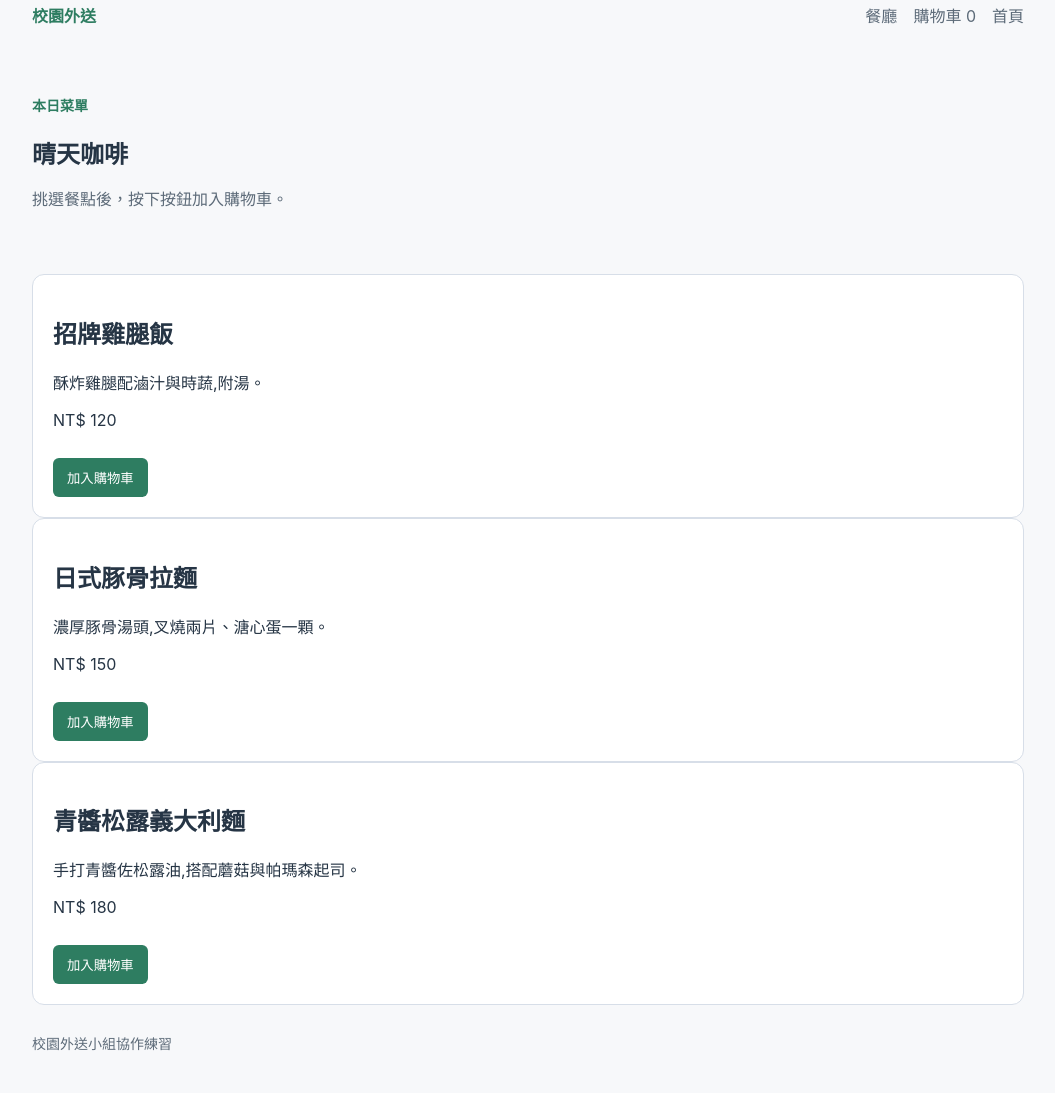
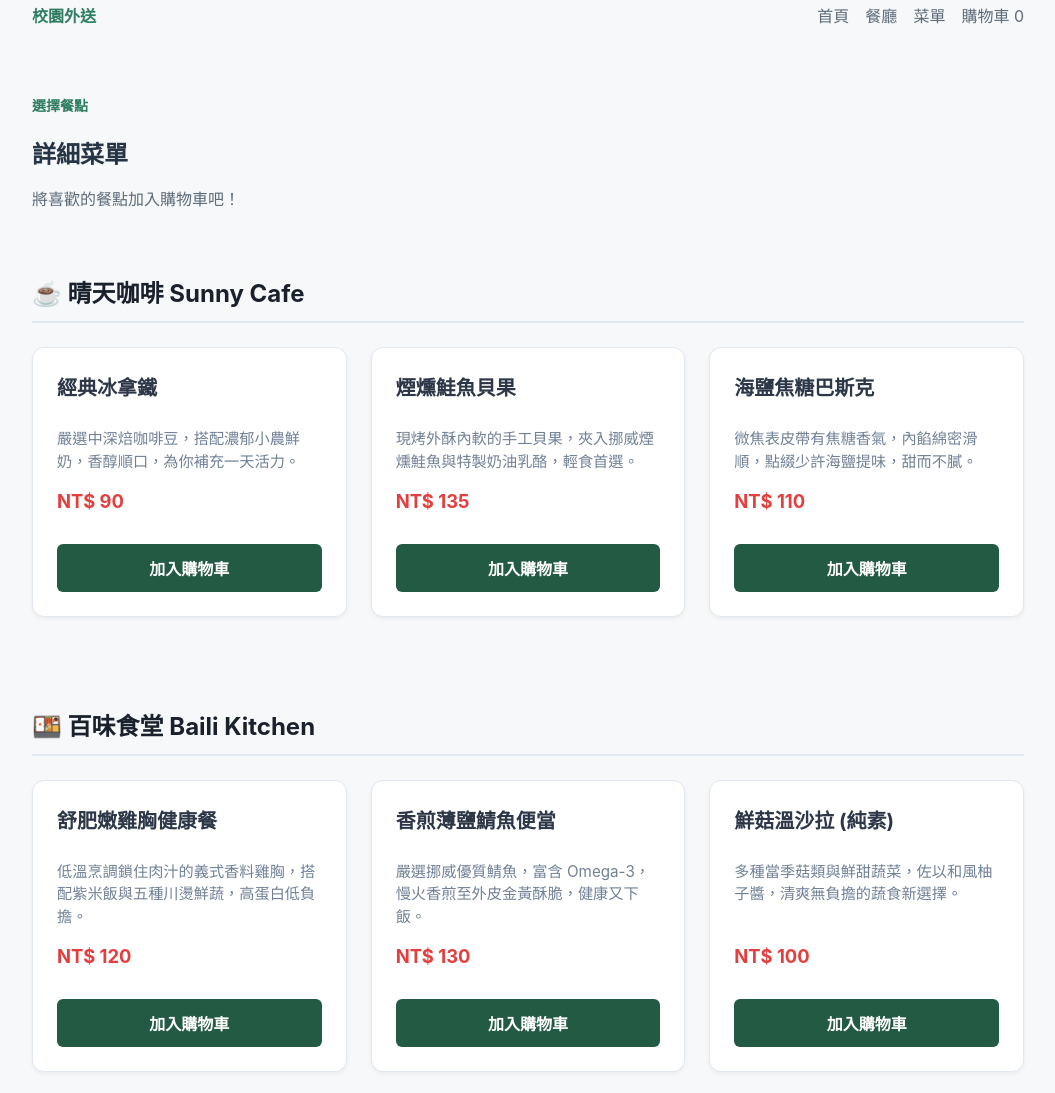
Before and after one commit to lena92215/delivery-demo-starter, a plain HTML site: page pages/menu.html in a window 1280 px wide. Shown: the part 19-1112 px from the top of the page, without its empty margins (112-1167 px from the left). Drawn offline with Linux system fonts and the light colour scheme.

Commit message:
feat(menu): add meal cards with details and add to cart button

```diff
--- a/pages/menu.html
+++ b/pages/menu.html
@@ -4,38 +4,180 @@
     <meta charset="UTF-8" />
     <meta name="viewport" content="width=device-width, initial-scale=1.0" />
     <title>校園外送｜菜單</title>
+    <!-- 載入專案共用的 CSS -->
     <link rel="stylesheet" href="../css/base.css" />
+    <style>
+      /* 針對菜單頁面的獨立排版 */
+      .restaurant-section {
+        margin-bottom: 50px;
+        padding-top: 20px; /* 預留錨點跳轉的緩衝空間，避免被導覽列遮擋 */
+      }
+      .restaurant-title {
+        border-bottom: 2px solid #e2e8f0;
+        padding-bottom: 12px;
+        margin-bottom: 24px;
+        color: #1a202c;
+        font-size: 1.5rem;
+        font-weight: bold;
+      }
+      .menu-grid {
+        display: grid;
+        grid-template-columns: repeat(auto-fill, minmax(280px, 1fr));
+        gap: 24px;
+      }
+      .menu-card {
+        border: 1px solid #e2e8f0;
+        border-radius: 12px;
+        padding: 24px;
+        background-color: #fff;
+        display: flex;
+        flex-direction: column;
+        box-shadow: 0 2px 4px rgba(0,0,0,0.05);
+        transition: transform 0.2s, box-shadow 0.2s;
+      }
+      .menu-card:hover {
+        transform: translateY(-4px);
+        box-shadow: 0 4px 12px rgba(0,0,0,0.1);
+      }
+      .menu-card h3 {
+        margin: 0 0 12px 0;
+        font-size: 1.25rem;
+        color: #2d3748;
+      }
+      .menu-card p.desc {
+        color: #718096;
+        font-size: 0.95rem;
+        line-height: 1.5;
+        flex-grow: 1;
+        margin-bottom: 16px;
+      }
+      .menu-card .price {
+        font-weight: bold;
+        color: #e53e3e;
+        font-size: 1.15rem;
+        margin-bottom: 20px;
+      }
+      .add-btn {
+        /* 使用與你們截圖相近的綠色系 */
+        background-color: #235a43;
+        color: white;
+        border: none;
+        padding: 12px;
+        border-radius: 6px;
+        cursor: pointer;
+        font-weight: bold;
+        font-size: 1rem;
+        transition: background-color 0.2s;
+      }
+      .add-btn:hover {
+        background-color: #1a4231;
+      }
+    </style>
   </head>
   <body>
+    <!-- Header 區塊保持原樣 -->
     <header class="site-header">
       <a class="brand" href="../index.html">校園外送</a>
-      <nav aria-label="主要導覽"><a href="restaurants.html">餐廳</a><a href="cart.html">購物車 <span data-cart-count>0</span></a><a href="../index.html">首頁</a></nav>
+      <nav aria-label="主要導覽">
+        <a href="../index.html">首頁</a>
+        <a href="../pages/restaurants.html">餐廳</a>
+        <a href="menu.html">菜單</a>
+        <a href="cart.html">購物車 <span data-cart-count>0</span></a>
+      </nav>
     </header>
+
     <main class="container">
-      <section class="page-heading"><p class="eyebrow">本日菜單</p><h1>晴天咖啡</h1><p class="muted">挑選餐點後，按下按鈕加入購物車。</p></section>
-      <p class="status-message" data-status-message aria-live="polite"></p>
-      <!-- 成員 3：將此區塊改為至少三張餐點卡片，每張需有名稱、價格和加入購物車按鈕。 -->
-      <section class="menu-list">
-        <article class="card">
-          <h2>招牌雞腿飯</h2>
-          <p>酥炸雞腿配滷汁與時蔬,附湯。</p>
-          <p class="price">NT$ 120</p>
-          <button data-add-to-cart="招牌雞腿飯" data-price="120">加入購物車</button>
-        </article>
-        <article class="card">
-          <h2>日式豚骨拉麵</h2>
-          <p>濃厚豚骨湯頭,叉燒兩片、溏心蛋一顆。</p>
-          <p class="price">NT$ 150</p>
-          <button data-add-to-cart="日式豚骨拉麵" data-price="150">加入購物車</button>
-        </article>
-        <article class="card">
-          <h2>青醬松露義大利麵</h2>
-          <p>手打青醬佐松露油,搭配蘑菇與帕瑪森起司。</p>
-          <p class="price">NT$ 180</p>
-          <button data-add-to-cart="青醬松露義大利麵" data-price="180">加入購物車</button>
-        </article>
+      <section class="page-heading">
+        <p class="eyebrow">選擇餐點</p>
+        <h1>詳細菜單</h1>
+        <p class="muted">將喜歡的餐點加入購物車吧！</p>
+      </section>
+
+      <!-- 餐廳一：晴天咖啡 Sunny Cafe -->
+      <section id="sunny-cafe" class="restaurant-section">
+        <h2 class="restaurant-title">☕ 晴天咖啡 Sunny Cafe</h2>
+        <div class="menu-grid">
+          <div class="menu-card">
+            <h3>經典冰拿鐵</h3>
+            <p class="desc">嚴選中深焙咖啡豆，搭配濃郁小農鮮奶，香醇順口，為你補充一天活力。</p>
+            <div class="price">NT$ 90</div>
+            <button class="add-btn" onclick="addToCart('經典冰拿鐵')">加入購物車</button>
+          </div>
+          <div class="menu-card">
+            <h3>煙燻鮭魚貝果</h3>
+            <p class="desc">現烤外酥內軟的手工貝果，夾入挪威煙燻鮭魚與特製奶油乳酪，輕食首選。</p>
+            <div class="price">NT$ 135</div>
+            <button class="add-btn" onclick="addToCart('煙燻鮭魚貝果')">加入購物車</button>
+          </div>
+          <div class="menu-card">
+            <h3>海鹽焦糖巴斯克</h3>
+            <p class="desc">微焦表皮帶有焦糖香氣，內餡綿密滑順，點綴少許海鹽提味，甜而不膩。</p>
+            <div class="price">NT$ 110</div>
+            <button class="add-btn" onclick="addToCart('海鹽焦糖巴斯克')">加入購物車</button>
+          </div>
+        </div>
+      </section>
+
+      <!-- 餐廳二：百味食堂 Baili Kitchen -->
+      <section id="baili-kitchen" class="restaurant-section">
+        <h2 class="restaurant-title">🍱 百味食堂 Baili Kitchen</h2>
+        <div class="menu-grid">
+          <div class="menu-card">
+            <h3>舒肥嫩雞胸健康餐</h3>
+            <p class="desc">低溫烹調鎖住肉汁的義式香料雞胸，搭配紫米飯與五種川燙鮮蔬，高蛋白低負擔。</p>
+            <div class="price">NT$ 120</div>
+            <button class="add-btn" onclick="addToCart('舒肥嫩雞胸健康餐')">加入購物車</button>
+          </div>
+          <div class="menu-card">
+            <h3>香煎薄鹽鯖魚便當</h3>
+            <p class="desc">嚴選挪威優質鯖魚，富含 Omega-3，慢火香煎至外皮金黃酥脆，健康又下飯。</p>
+            <div class="price">NT$ 130</div>
+            <button class="add-btn" onclick="addToCart('香煎薄鹽鯖魚便當')">加入購物車</button>
+          </div>
+          <div class="menu-card">
+            <h3>鮮菇溫沙拉 (純素)</h3>
+            <p class="desc">多種當季菇類與鮮甜蔬菜，佐以和風柚子醬，清爽無負擔的蔬食新選擇。</p>
+            <div class="price">NT$ 100</div>
+            <button class="add-btn" onclick="addToCart('鮮菇溫沙拉')">加入購物車</button>
+          </div>
+        </div>
+      </section>
+
+      <!-- 餐廳三：翠園手工水餃 Emerald Dumplings -->
+      <section id="emerald-dumplings" class="restaurant-section">
+        <h2 class="restaurant-title">🥟 翠園手工水餃 Emerald Dumplings</h2>
+        <div class="menu-grid">
+          <div class="menu-card">
+            <h3>高麗菜鮮肉水餃 (10顆)</h3>
+            <p class="desc">選用在地清脆高麗菜與新鮮溫體豬，手工揉捏 Q 彈麵皮，鮮甜多汁的經典口味。</p>
+            <div class="price">NT$ 70</div>
+            <button class="add-btn" onclick="addToCart('高麗菜鮮肉水餃')">加入購物車</button>
+          </div>
+          <div class="menu-card">
+            <h3>韭菜鮮肉水餃 (10顆)</h3>
+            <p class="desc">濃郁韭菜香氣與飽滿豬肉餡完美結合，傳承三十年的實在好味道。</p>
+            <div class="price">NT$ 70</div>
+            <button class="add-btn" onclick="addToCart('韭菜鮮肉水餃')">加入購物車</button>
+          </div>
+          <div class="menu-card">
+            <h3>家傳酸辣湯</h3>
+            <p class="desc">配料豐富的台式酸辣湯，酸度適中，微辣開胃，是搭配水餃的靈魂伴侶。</p>
+            <div class="price">NT$ 40</div>
+            <button class="add-btn" onclick="addToCart('家傳酸辣湯')">加入購物車</button>
+          </div>
+        </div>
       </section>
     </main>
-    <footer>校園外送小組協作練習</footer><script src="../js/app.js"></script>
+
+    <!-- Footer 區塊 -->
+    <footer>© 2026 校園外送 Campus Eat 小組協作練習成果發表</footer>
+
+    <script src="../js/app.js"></script>
+    <script>
+      // 驗證條件：點擊加入購物車按鈕，畫面顯示已加入提示
+      function addToCart(itemName) {
+        alert(`✅ 已成功將「${itemName}」加入購物車！`);
+      }
+    </script>
   </body>
 </html>
```
